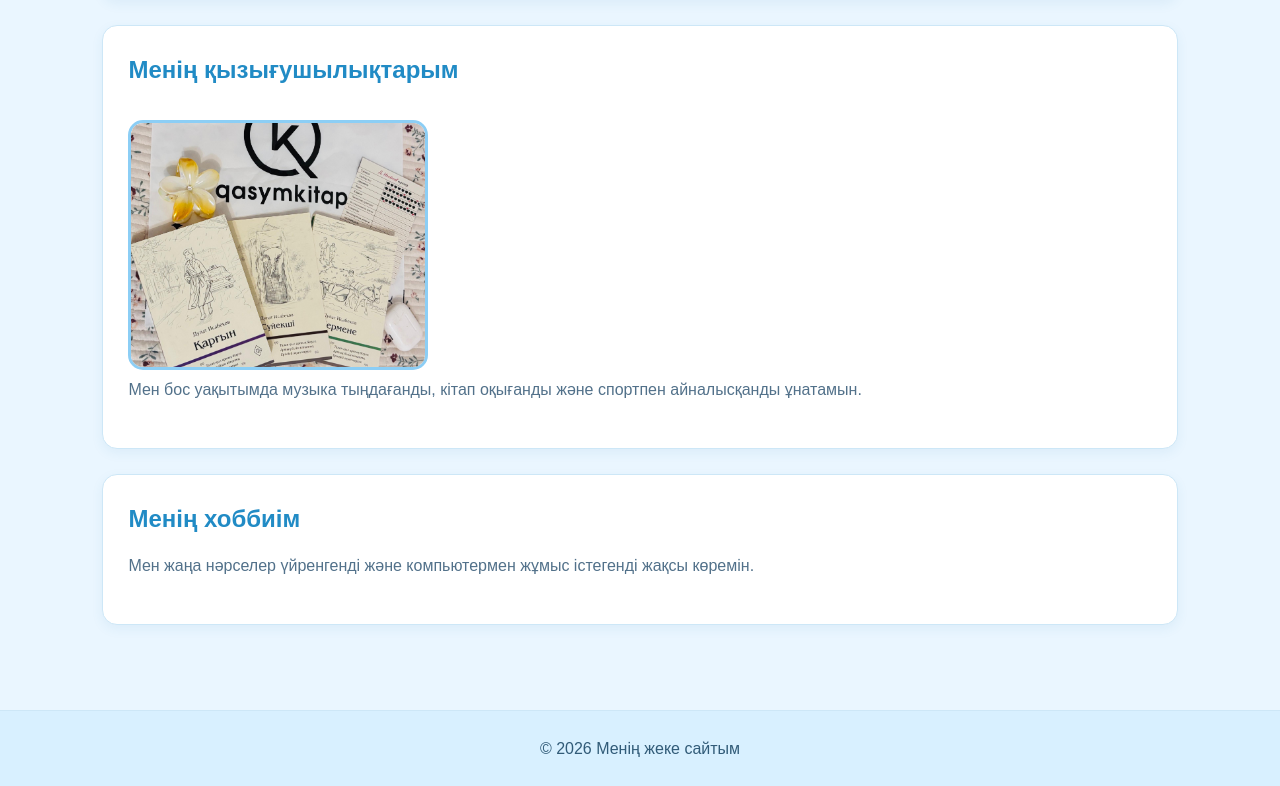
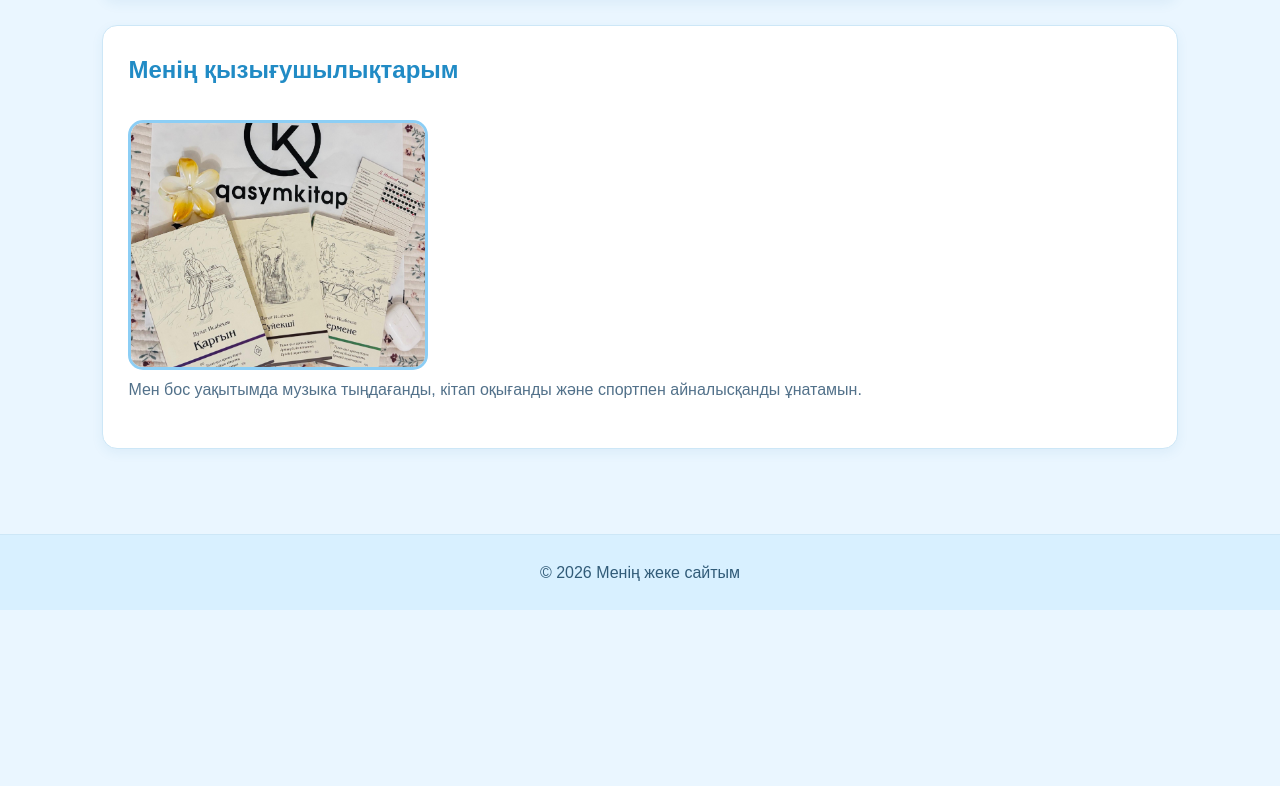
Before and after one commit to marzhoksarsenbaeeva08-dot/my-website, a plain HTML site: page about.html in a window 1280 px wide. Shown: the part 666-1452 px from the top of the page. After the commit the page ends 1276 px from the top, so only its background shows below. Drawn offline with Linux system fonts and the light colour scheme.

Commit message:
Delete hobby section from about.html
Removed hobby section from the about page.

```diff
--- a/about.html
+++ b/about.html
@@ -45,14 +45,6 @@
             </p>
         </section>
 
-        <section>
-            <h2>Менің хоббиім</h2>
-            <p>
-                Мен жаңа нәрселер үйренгенді және
-                компьютермен жұмыс істегенді жақсы көремін.
-            </p>
-        </section>
-
     </main>
 
     <footer>
```
